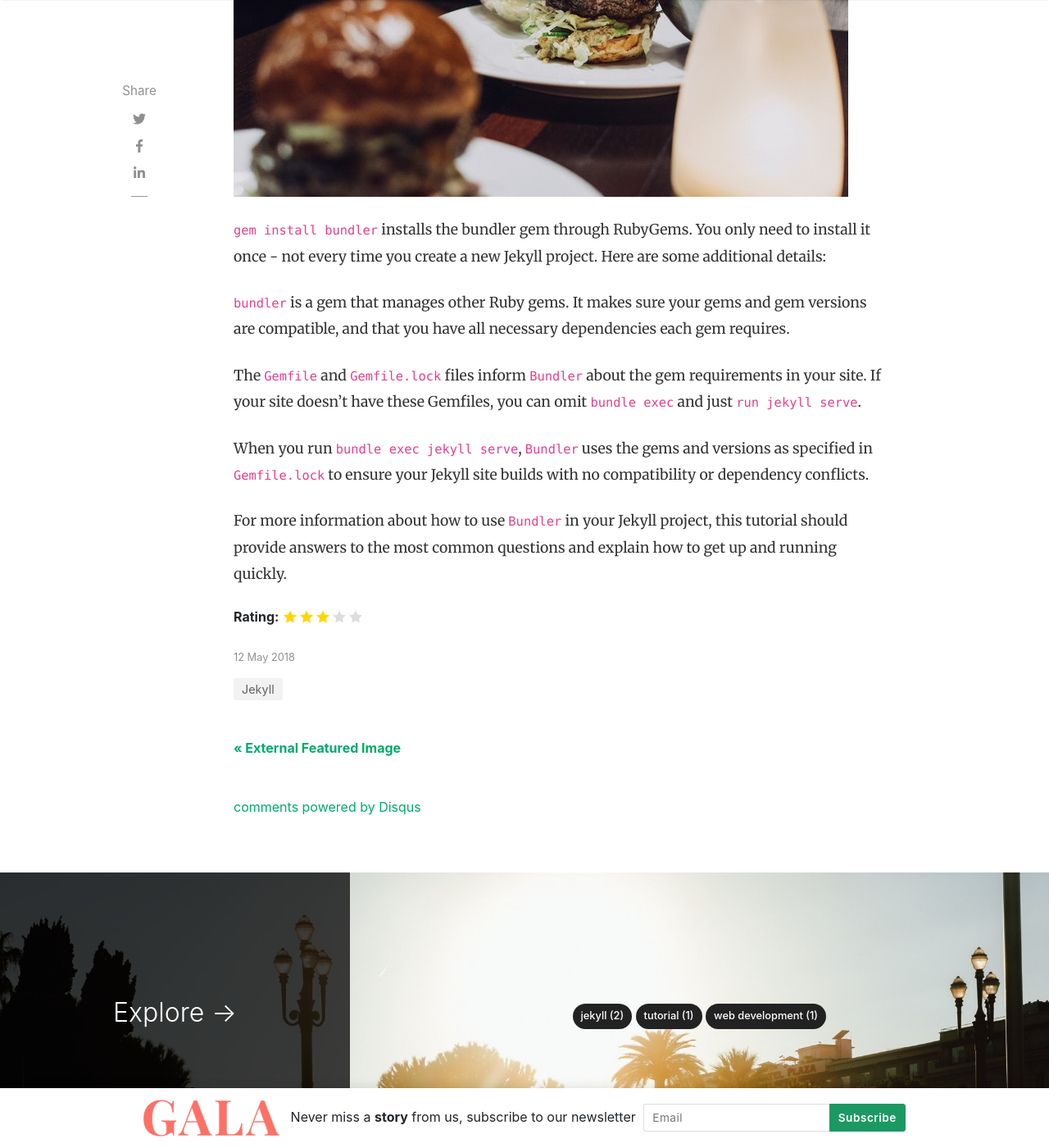
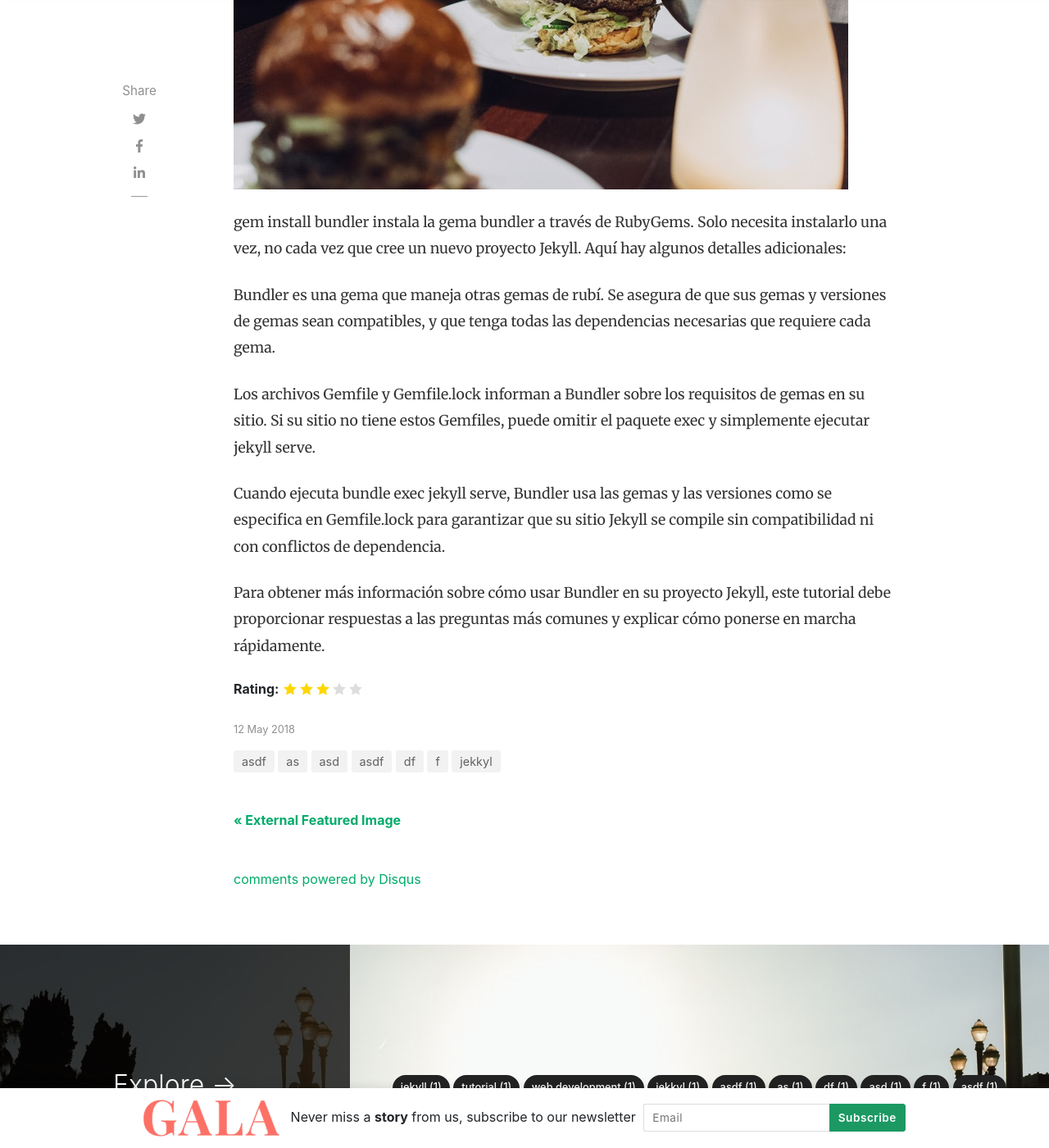
Before and after one commit to almadabelu/almadabelu.github.io, a Jekyll site: the page built from _posts/2018-05-12-about-bundler.md, in a window 1280 px wide and 1400 px high, scrolled down 684 px. Shown: the whole window at 82% size. Built offline with Jekyll 4.4.1, drawn with Linux system fonts in a browser that asks for light colours; nearby versions of some CDN libraries; comment, search, counter and statistics services are not loaded; some of the changed text lies outside the part shown.

Commit message:
Update from Forestry.io almadabelu@hotmail.com updated _posts/2018-05-12-about-bundler.md

```diff
--- a/_posts/2018-05-12-about-bundler.md
+++ b/_posts/2018-05-12-about-bundler.md
@@ -1,17 +1,29 @@
 ---
 layout: post
-title:  "About Bundler"
-author: sal
-categories: [ Jekyll ]
+title: Acerca de Bundler
+author: Belu
+categories:
+- jekkyl
+- " asdf"
+- as
+- df
+- asd
+- f
+- asd
+- f
+- asd
+- f
+- asdf
 image: assets/images/2.jpg
-rating: 3
+rating: "3"
+
 ---
-`gem install bundler` installs the bundler gem through RubyGems. You only need to install it once - not every time you create a new Jekyll project. Here are some additional details:
+gem install bundler instala la gema bundler a través de RubyGems. Solo necesita instalarlo una vez, no cada vez que cree un nuevo proyecto Jekyll. Aquí hay algunos detalles adicionales:
 
-`bundler` is a gem that manages other Ruby gems. It makes sure your gems and gem versions are compatible, and that you have all necessary dependencies each gem requires.
+Bundler es una gema que maneja otras gemas de rubí. Se asegura de que sus gemas y versiones de gemas sean compatibles, y que tenga todas las dependencias necesarias que requiere cada gema.
 
-The `Gemfile` and `Gemfile.lock` files inform `Bundler` about the gem requirements in your site. If your site doesn’t have these Gemfiles, you can omit `bundle exec` and just `run jekyll serve`.
+Los archivos Gemfile y Gemfile.lock informan a Bundler sobre los requisitos de gemas en su sitio. Si su sitio no tiene estos Gemfiles, puede omitir el paquete exec y simplemente ejecutar jekyll serve.
 
-When you run `bundle exec jekyll serve`, `Bundler` uses the gems and versions as specified in `Gemfile.lock` to ensure your Jekyll site builds with no compatibility or dependency conflicts.
+Cuando ejecuta bundle exec jekyll serve, Bundler usa las gemas y las versiones como se especifica en Gemfile.lock para garantizar que su sitio Jekyll se compile sin compatibilidad ni con conflictos de dependencia.
 
-For more information about how to use `Bundler` in your Jekyll project, this tutorial should provide answers to the most common questions and explain how to get up and running quickly.
+Para obtener más información sobre cómo usar Bundler en su proyecto Jekyll, este tutorial debe proporcionar respuestas a las preguntas más comunes y explicar cómo ponerse en marcha rápidamente.
```
